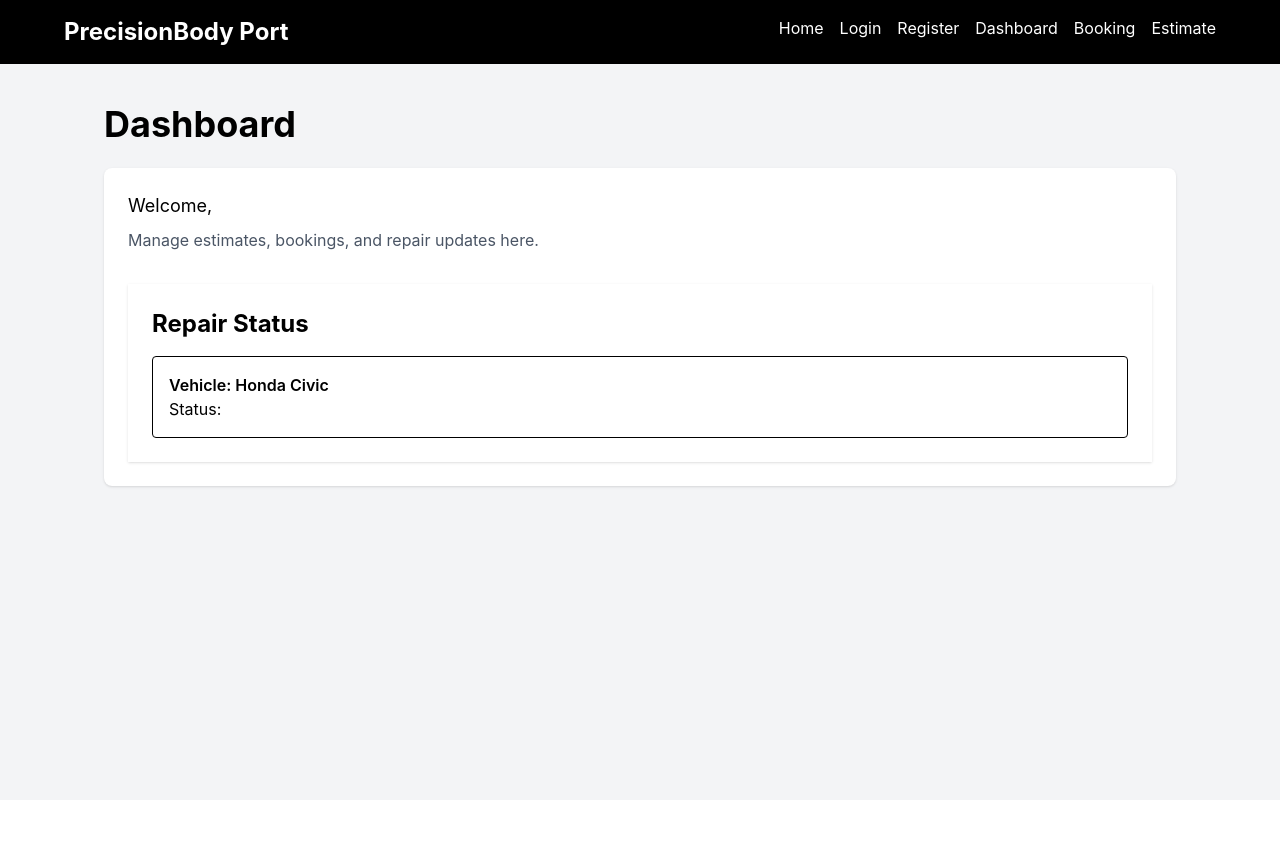
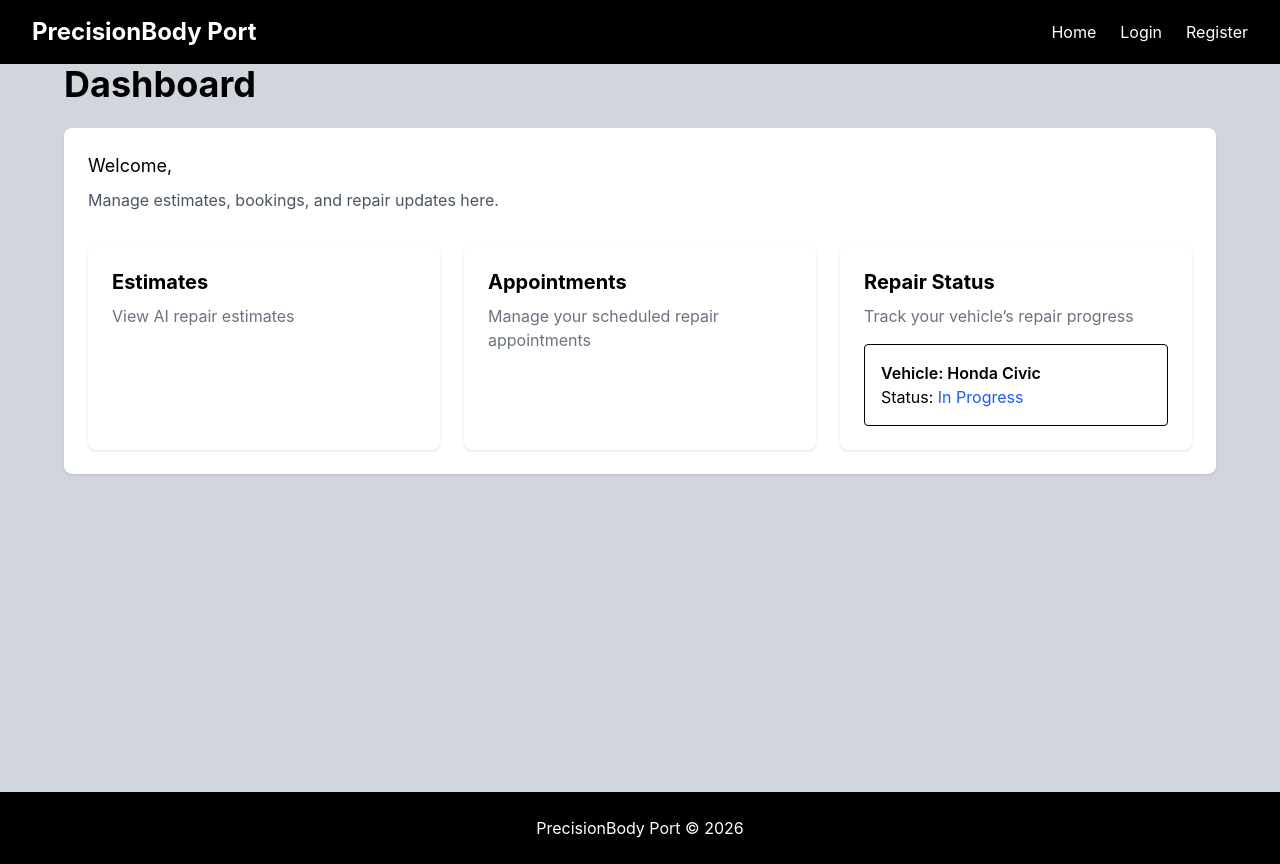
Before and after one commit to evanscatelynn02/precisionbody-port, a React (Vite) app in the folder client/: page /dashboard in a window 1280 px wide. Before the commit the page ends 800 px from the top, so only its background shows below. Built offline with nearby package versions, Linux system fonts and the light colour scheme.

Commit message:
Polish UI and validate full workflows

```diff
--- a/client/src/components/Navbar.jsx
+++ b/client/src/components/Navbar.jsx
@@ -1,32 +1,50 @@
-import { Link } from "react-router-dom";
+import { Link, useNavigate } from "react-router-dom";
 import { useContext } from "react";
 import { AuthContext } from "../context/AuthContext";
 
 function Navbar() {
-  const { user } = useContext(AuthContext);
+  const { user, logout } = useContext(AuthContext);
+
+  const navigate = useNavigate();
+
+  const handleLogout = () => {
+    logout();
+    navigate("/login");
+  };
 
   return (
-    <nav className="bg-black text-white p-4">
-      <div className="max-w-6xl mx-auto flex justify-between">
+    <nav className="bg-black text-white px-8 p-4">
+      <div className="max-w-7xl mx-auto flex justify-between items-center">
+
         <h1 className="text-2xl font-bold">
           PrecisionBody Port
         </h1>
 
-        <div className="space-x-4">
+        <div className="flex gap-6">
           <Link to="/">Home</Link>
-          <Link to="/login">Login</Link>
-          <Link to="/register">Register</Link>
-          <Link to="/dashboard">Dashboard</Link>
-          <Link to="/booking">Booking</Link>
-          <Link to="/estimate">Estimate</Link>
 
-          {
-           user?.role === "admin" && (
-           <Link to="/admin">
-              Admin
-              </Link>
-           )
-          }
+          {!user && (
+            <>
+              <Link to="/login">Login</Link>
+              <Link to="/register">Register</Link>
+            </>
+          )}
+
+          {user && (
+            <>
+              <Link to="/dashboard">Dashboard</Link>
+              <Link to="/booking">Booking</Link>
+              <Link to="/estimate">Estimate</Link>
+
+              {user?.role === "admin" && (
+                <Link to="/admin">Admin</Link>
+              )}
+
+              <button onClick={handleLogout} className="text-red-400">
+                Logout
+              </button>
+            </>
+          )}
 
         </div>
       </div>
--- a/client/src/pages/AdminAppointmentsPage.jsx
+++ b/client/src/pages/AdminAppointmentsPage.jsx
@@ -1,53 +1,41 @@
 function AdminAppointmentsPage() {
+  return (
+    <div className="min-h-screen bg-gray-300 flex flex-col justify-between">
+      <div className="max-w-6xl mx-auto">
 
-  return (
-    <div className="max-w-6xl mx-auto p-10">
-
-      <h1 className="text-4xl font-bold mb-8">
+        <h1 className="text-3xl md:text-4xl font-bold mb-8">
           Manage Appointments
         </h1>
 
-      <div className="bg-white shadow rounded-lg p-6">
+        <div className="bg-white shadow rounded-lg p-4 md:p-6 overflow-x-auto">
 
-        <table className="w-full">
-
+          <table className="w-full min-w-[500px]">
             <thead>
               <tr className="border-b">
-              <th className="text-left py-3">
-                Customer
-              </th>
-
-              <th className="text-left py-3">
-                Date
-              </th>
-
-              <th className="text-left py-3">
-                Status
-              </th>
+                <th className="text-left py-3">Customer</th>
+                <th className="text-left py-3">Date</th>
+                <th className="text-left py-3">Status</th>
               </tr>
             </thead>
 
             <tbody>
-
               <tr>
-              <td className="py-4">
-                Demo Customer
-              </td>
-
-              <td>
-                May 20
-              </td>
-
-              <td>
-                Scheduled
-              </td>
+                <td className="py-4">Demo Customer</td>
+                <td>May 20</td>
+                <td>Scheduled</td>
               </tr>
-
             </tbody>
-
           </table>
 
         </div>
+
+      </div>
+
+      <footer className="bg-black text-white text-center py-6 mt-20">
+        <p>
+            PrecisionBody Port © 2026
+        </p>
+      </footer>
 
     </div>
   );
--- a/client/src/pages/AdminDashboardPage.jsx
+++ b/client/src/pages/AdminDashboardPage.jsx
@@ -1,69 +1,52 @@
 import { useContext } from "react";
-
 import { AuthContext } from "../context/AuthContext";
 
 function AdminDashboardPage() {
-
   const { user } = useContext(AuthContext);
 
   return (
-    <div className="max-w-7xl mx-auto p-10">
+    <div className="min-h-screen bg-gray-300 flex flex-col justify-between">
+      <div className="max-w-7xl mx-auto">
 
-      <h1 className="text-4xl font-bold mb-8">
-        Admin Dashboard
-      </h1>
+        <h1 className="text-3xl md:text-4xl font-bold mb-8">
+          Admin Dashboard
+        </h1>
 
-      <div className="grid md:grid-cols-3 gap-6">
+        <div className="grid grid-cols-1 md:grid-cols-3 gap-4 md:gap-6">
 
-        <div className="bg-white shadow rounded-lg p-6">
-          <h2 className="text-2xl font-bold mb-2">
-            Appointments
-          </h2>
+          <div className="bg-white shadow rounded-lg p-4 md:p-6">
+            <h2 className="text-xl md:text-2xl font-bold mb-2">Appointments</h2>
+            <p>Manage incoming bookings</p>
+          </div>
 
-          <p>
-            Manage incoming bookings
-          </p>
+          <div className="bg-white shadow rounded-lg p-4 md:p-6">
+            <h2 className="text-xl md:text-2xl font-bold mb-2">Estimates</h2>
+            <p>Review AI repair estimates</p>
+          </div>
+
+          <div className="bg-white shadow rounded-lg p-4 md:p-6">
+            <h2 className="text-xl md:text-2xl font-bold mb-2">Customers</h2>
+            <p>Manage registered users</p>
+          </div>
+
         </div>
 
-        <div className="bg-white shadow rounded-lg p-6">
-          <h2 className="text-2xl font-bold mb-2">
-            Estimates
-          </h2>
+        <div className="mt-10 bg-white shadow rounded-lg p-4 md:p-6">
+          <h2 className="text-xl md:text-2xl font-bold mb-4">Logged In Admin</h2>
 
-          <p>
-            Review AI repair estimates
-          </p>
-        </div>
-
-        <div className="bg-white shadow rounded-lg p-6">
-          <h2 className="text-2xl font-bold mb-2">
-            Customers
-          </h2>
-
-          <p>
-            Manage registered users
+          <p>{user?.firstName}</p>
+          <p className="text-gray-500">
+            Role: {user?.role}
           </p>
         </div>
 
       </div>
 
-      <div className="mt-10 bg-white shadow rounded-lg p-6">
-
-        <h2 className="text-2xl font-bold mb-4">
-          Logged In Admin
-        </h2>
-
+      <footer className="bg-black text-white text-center py-6 mt-20">
         <p>
-          {user?.firstName}
+            PrecisionBody Port © 2026
         </p>
-
-        <p className="text-gray-500">
-          Role:
-          {" "}
-          {user?.role}
-        </p>
-
-      </div>
+      </footer>
 
     </div>
   );
--- a/client/src/pages/BookingPage.jsx
+++ b/client/src/pages/BookingPage.jsx
@@ -3,43 +3,33 @@ import API from "../services/api";
 import { AuthContext } from "../context/AuthContext";
 
 function BookingPage() {
-
   const [loading, setLoading] = useState(false);
-
   const { user } = useContext(AuthContext);
 
-  const [appointmentDate, setAppointmentDate] =
-    useState("");
-
+  const [appointmentDate, setAppointmentDate] = useState("");
   const [notes, setNotes] = useState("");
 
   const handleSubmit = async (e) => {
     e.preventDefault();
 
+    if (!appointmentDate) {
+      alert("Please select an appointment date and time");
+      return;
+    }
+
     setLoading(true);
 
     try {
-
       await API.post(
         "/appointments",
-        {
-          appointmentDate,
-          notes,
-        },
-        {
-          headers: {
-            Authorization:
-              `Bearer ${user.token}`,
-          },
-        }
+        { appointmentDate, notes },
+        { headers: { Authorization: `Bearer ${user.token}` } }
       );
 
       alert("Appointment booked");
 
     } catch (error) {
-
       console.error(error);
-
       alert("Booking failed");
     } finally {
       setLoading(false);
@@ -47,34 +37,31 @@ function BookingPage() {
   };
 
   return (
-    <div className="max-w-2xl mx-auto p-10">
+    <div className="min-h-screen bg-gray-300 flex flex-col justify-between">
+      <div className="max-w-2xl mx-auto">
 
-      <h1 className="text-4xl font-bold mb-6">
+        <h1 className="text-3xl md:text-4xl font-bold mb-6">
           Book Appointment
         </h1>
 
         <form
           onSubmit={handleSubmit}
-        className="bg-white p-6 rounded-lg shadow"
+          className="bg-white p-4 md:p-6 rounded-lg shadow"
         >
 
           <input
             type="datetime-local"
-          className="w-full border p-4 rounded mb-4"
+            className="w-full border p-3 rounded mb-4"
             value={appointmentDate}
-          onChange={(e) =>
-            setAppointmentDate(e.target.value)
-          }
+            onChange={(e) => setAppointmentDate(e.target.value)}
           />
 
           <textarea
             rows="4"
             placeholder="Additional notes..."
-          className="w-full border p-4 rounded mb-4"
+            className="w-full border p-3 rounded mb-4"
             value={notes}
-          onChange={(e) =>
-            setNotes(e.target.value)
-          }
+            onChange={(e) => setNotes(e.target.value)}
           />
 
           <button
@@ -83,10 +70,18 @@ function BookingPage() {
               loading ? "bg-gray-500" : "bg-black"
             }`}
           >
-        {loading ? "Loading..." : "Book Appointment"}
+            {loading ? "Processing..." : "Book Appointment"}
           </button>
 
         </form>
+
+      </div>
+
+      <footer className="bg-black text-white text-center py-6 mt-20">
+        <p>
+            PrecisionBody Port © 2026
+        </p>
+      </footer>
 
     </div>
   );
--- a/client/src/pages/DashboardPage.jsx
+++ b/client/src/pages/DashboardPage.jsx
@@ -1,57 +1,68 @@
 import { useContext } from "react";
-
 import { AuthContext } from "../context/AuthContext";
 
 function DashboardPage() {
-
   const { user } = useContext(AuthContext);
 
   return (
-    <div className="max-w-6xl mx-auto p-10">
+    <div className="min-h-screen bg-gray-300 flex flex-col justify-between">
+      <div className="max-w-6xl mx-auto">
 
-      <h1 className="text-4xl font-bold mb-6">
-        Dashboard
-      </h1>
+        <h1 className="text-3xl md:text-4xl font-bold mb-6">Dashboard</h1>
 
-      <div className="bg-white p-6 rounded-lg shadow">
+        <div className="bg-white p-4 md:p-6 rounded-lg shadow">
+          <p className="text-lg">Welcome, {user?.name}</p>
 
-        <p className="text-lg">
-          Welcome,
-          {" "}
-          {user?.name}
-        </p>
+          <p className="text-gray-600 mt-2">
+            Manage estimates, bookings, and repair updates here.
+          </p>
 
-        <p className="text-gray-600 mt-2">
-          Manage estimates, bookings,
-          and repair updates here.
-        </p>
+          {/* ⭐ Dashboard Cards */}
+          <div className="grid grid-cols-1 md:grid-cols-3 gap-4 md:gap-6 mt-8">
 
-        <div className="bg-white p-6 rounded-1g shadow mt-8">
+            {/* Estimates Card */}
+            <div className="bg-white shadow rounded-lg p-4 md:p-6">
+              <h2 className="text-lg md:text-xl font-bold">Estimates</h2>
+              <p className="text-gray-500 mt-2">
+                View AI repair estimates
+              </p>
+            </div>
 
-          <h2 className="text-2xl font-bold mb-4">
-            Repair Status
-          </h2>
+            {/* Appointments Card */}
+            <div className="bg-white shadow rounded-lg p-4 md:p-6">
+              <h2 className="text-lg md:text-xl font-bold">Appointments</h2>
+              <p className="text-gray-500 mt-2">
+                Manage your scheduled repair appointments
+              </p>
+            </div>
 
-          <div className="border rounded p-4">
+            {/* Repair Status Card */}
+            <div className="bg-white shadow rounded-lg p-4 md:p-6">
+              <h2 className="text-lg md:text-xl font-bold">Repair Status</h2>
+              <p className="text-gray-500 mt-2">
+                Track your vehicle’s repair progress
+              </p>
 
-            <p className="font-semibold">
-              Vehicle:
-              {" "}
-              Honda Civic
-            </p>
-
-            <p>
-              Status:
-              {" "}
-              <span className="text-blue-600">
-              </span>
-            </p>
+              {/* Example Status Box */}
+              <div className="border rounded p-4 mt-4">
+                <p className="font-semibold">Vehicle: Honda Civic</p>
+                <p>
+                  Status:{" "}
+                  <span className="text-blue-600">In Progress</span>
+                </p>
+              </div>
+            </div>
 
           </div>
-
         </div>
 
       </div>
+
+      <footer className="bg-black text-white text-center py-6 mt-20">
+        <p>
+            PrecisionBody Port © 2026
+        </p>
+      </footer>
 
     </div>
   );
--- a/client/src/pages/EstimatePage.jsx
+++ b/client/src/pages/EstimatePage.jsx
@@ -3,42 +3,33 @@ import API from "../services/api";
 import { AuthContext } from "../context/AuthContext";
 
 function EstimatePage() {
-
   const [loading, setLoading] = useState(false);
-
   const { user } = useContext(AuthContext);
 
-  const [damageDescription, setDamageDescription] =
-    useState("");
-
+  const [damageDescription, setDamageDescription] = useState("");
   const [estimate, setEstimate] = useState(null);
 
   const handleSubmit = async (e) => {
     e.preventDefault();
 
+    if (!damageDescription.trim()) {
+      alert("Please describe the vehicle damage");
+      return;
+    }
+
     setLoading(true);
 
     try {
-
       const response = await API.post(
         "/estimates",
-        {
-          damageDescription,
-        },
-        {
-          headers: {
-            Authorization:
-              `Bearer ${user.token}`,
-          },
-        }
+        { damageDescription },
+        { headers: { Authorization: `Bearer ${user.token}` } }
       );
 
       setEstimate(response.data);
 
     } catch (error) {
-
       console.error(error);
-
       alert("Estimate failed");
     } finally {
       setLoading(false);
@@ -46,25 +37,24 @@ function EstimatePage() {
   };
 
   return (
-    <div className="max-w-3xl mx-auto p-10">
+    <div className="min-h-screen bg-gray-300 flex flex-col justify-between">
+      <div className="max-w-3xl mx-auto">
 
-      <h1 className="text-4xl font-bold mb-6">
+        <h1 className="text-3xl md:text-4xl font-bold mb-6">
           AI Damage Estimate
         </h1>
 
         <form
           onSubmit={handleSubmit}
-        className="bg-white p-6 rounded-lg shadow"
+          className="bg-white p-4 md:p-6 rounded-lg shadow"
         >
 
           <textarea
             rows="6"
             placeholder="Describe vehicle damage..."
-          className="w-full border p-4 rounded mb-4"
+            className="w-full border p-3 rounded mb-4"
             value={damageDescription}
-          onChange={(e) =>
-            setDamageDescription(e.target.value)
-          }
+            onChange={(e) => setDamageDescription(e.target.value)}
           />
 
           <button
@@ -73,16 +63,15 @@ function EstimatePage() {
               loading ? "bg-gray-500" : "bg-black"
             }`}
           >
-        {loading ? "Loading..." : "Generate Estimate"}
+            {loading ? "Processing..." : "Generate Estimate"}
           </button>
 
         </form>
 
         {estimate && (
+          <div className="bg-white p-4 md:p-6 rounded-lg shadow mt-8">
 
-        <div className="bg-white p-6 rounded-lg shadow mt-8">
-
-          <h2 className="text-2xl font-bold mb-4">
+            <h2 className="text-xl md:text-2xl font-bold mb-4">
               AI Estimate Result
             </h2>
 
@@ -91,15 +80,21 @@ function EstimatePage() {
             </p>
 
             <p className="font-bold text-xl">
-            Estimated Cost:
-            {" "}
-            ${estimate.aiEstimateAmount}
+              Estimated Cost: ${estimate.aiEstimateAmount}
             </p>
 
           </div>
         )}
 
       </div>
+
+      <footer className="bg-black text-white text-center py-6 mt-20">
+        <p>
+            PrecisionBody Port © 2026
+        </p>
+      </footer>
+
+    </div>
   );
 }
 
--- a/client/src/pages/HomePage.jsx
+++ b/client/src/pages/HomePage.jsx
@@ -1,19 +1,32 @@
+import { Link } from "react-router-dom";
+
 function HomePage() {
   return (
-    <div className="max-w-6xl mx-auto px-6 py-20">
+    <div className="min-h-screen bg-gray-300 flex flex-col justify-between">
+      <div className="max-w-6xl mx-auto">
 
-      <div className="text-center">
-
-        <h1 className="text-5xl font-bold mb-6">
-          AI-Powered Auto Body Repair Booking
+        <h1 className="text-4xl md:text-6xl font-bold mb-6">
+          Smart Auto Body Repair Booking
         </h1>
 
-        <p className="text-xl text-gray-600">
-          Get instant repair estimates and book
-          appointments online with PrecisionBody Port.
+        <p className="text-lg md:text-xl text-gray-700 mb-8">
+          AI-powered repair estimates and appointment scheduling for modern auto body shops.
         </p>
 
+        <Link
+          to="/estimate"
+          className="bg-black text-white px-6 md:px-8 py-3 md:py-4 rounded-lg text-lg font-semibold"
+        >
+          Get Estimate
+        </Link>
+
       </div>
+
+      <footer className="bg-black text-white text-center py-6 mt-20">
+        <p>
+            PrecisionBody Port © 2026
+        </p>
+      </footer>
 
     </div>
   );
--- a/client/src/pages/LoginPage.jsx
+++ b/client/src/pages/LoginPage.jsx
@@ -6,7 +6,6 @@ import { AuthContext } from "../context/AuthContext";
 function LoginPage() {
 
   const navigate = useNavigate();
-
   const { login } = useContext(AuthContext);
 
   const [loading, setLoading] = useState(false);
@@ -26,27 +25,24 @@ function LoginPage() {
   const handleSubmit = async (e) => {
     e.preventDefault();
 
+    const { email, password } = formData;
+
+    if (!email || !password) {
+      alert("Please fill in all fields");
+      return;
+    }
+
     setLoading(true);
 
     try {
-
-      const response = await API.post(
-        "/auth/login",
-        formData
-      );
-
-      console.log(response.data);
+      const response = await API.post("/auth/login", formData);
 
       login(response.data);
-
       alert("Login successful");
-
       navigate("/dashboard");
 
     } catch (error) {
-
       console.error(error);
-
       alert("Login failed");
     } finally {
       setLoading(false);
@@ -54,11 +50,10 @@ function LoginPage() {
   };
 
   return (
-    <div className="max-w-md mx-auto mt-20 bg-white p-8 rounded-lg shadow">
+    <div className="min-h-screen bg-gray-300 p-4 flex flex-col justify-between">
+      <div className="max-w-md mx-auto bg-white p-6 md:p-8 rounded-lg shadow w-full">
 
-      <h1 className="text-3xl font-bold mb-6">
-        Login
-      </h1>
+        <h1 className="text-3xl md:text-4xl font-bold mb-6">Login</h1>
 
         <form onSubmit={handleSubmit}>
 
@@ -66,7 +61,7 @@ function LoginPage() {
             type="email"
             name="email"
             placeholder="Email"
-          className="w-full border p-3 mb-4 rounded"
+            className="w-full border p-3 rounded mb-4"
             onChange={handleChange}
           />
 
@@ -74,7 +69,7 @@ function LoginPage() {
             type="password"
             name="password"
             placeholder="Password"
-          className="w-full border p-3 mb-4 rounded"
+            className="w-full border p-3 rounded mb-4"
             onChange={handleChange}
           />
 
@@ -84,10 +79,18 @@ function LoginPage() {
               loading ? "bg-gray-500" : "bg-black"
             }`}
           >
-        {loading ? "Loading..." : "Login"}
+            {loading ? "Processing..." : "Login"}
           </button>
 
         </form>
+      </div>
+
+      <footer className="bg-black text-white text-center py-6 mt-20">
+        <p>
+            PrecisionBody Port © 2026
+        </p>
+      </footer>
+
     </div>
   );
 }
--- a/client/src/pages/RegisterPage.jsx
+++ b/client/src/pages/RegisterPage.jsx
@@ -23,23 +23,23 @@ function RegisterPage() {
   const handleSubmit = async (e) => {
     e.preventDefault();
 
+    const { firstName, lastName, email, password, phoneNumber } = formData;
+
+    if (!firstName || !lastName || !email || !password || !phoneNumber) {
+      alert("Please fill in all fields");
+      return;
+    }
+
     setLoading(true);
 
     try {
-
-      const response = await API.post(
-        "/auth/register",
-        formData
-      );
+      const response = await API.post("/auth/register", formData);
 
       alert("Registration successful");
-
       console.log(response.data);
 
     } catch (error) {
-
       console.error(error);
-
       alert("Registration failed");
     } finally {
       setLoading(false);
@@ -47,11 +47,10 @@ function RegisterPage() {
   };
 
   return (
-    <div className="max-w-md mx-auto mt-20 bg-white p-8 rounded-lg shadow">
+    <div className="min-h-screen bg-gray-300 flex flex-col justify-between">
+      <div className="max-w-md mx-auto bg-white p-6 md:p-8 rounded-lg shadow w-full">
 
-      <h1 className="text-3xl font-bold mb-6">
-        Register
-      </h1>
+        <h1 className="text-3xl md:text-4xl font-bold mb-6">Register</h1>
 
         <form onSubmit={handleSubmit}>
 
@@ -59,7 +58,7 @@ function RegisterPage() {
             type="text"
             name="firstName"
             placeholder="First Name"
-          className="w-full border p-3 mb-4 rounded"
+            className="w-full border p-3 rounded mb-4"
             onChange={handleChange}
           />
 
@@ -67,7 +66,7 @@ function RegisterPage() {
             type="text"
             name="lastName"
             placeholder="Last Name"
-          className="w-full border p-3 mb-4 rounded"
+            className="w-full border p-3 rounded mb-4"
             onChange={handleChange}
           />
 
@@ -75,7 +74,7 @@ function RegisterPage() {
             type="email"
             name="email"
             placeholder="Email"
-          className="w-full border p-3 mb-4 rounded"
+            className="w-full border p-3 rounded mb-4"
             onChange={handleChange}
           />
 
@@ -83,7 +82,7 @@ function RegisterPage() {
             type="password"
             name="password"
             placeholder="Password"
-          className="w-full border p-3 mb-4 rounded"
+            className="w-full border p-3 rounded mb-4"
             onChange={handleChange}
           />
 
@@ -91,7 +90,7 @@ function RegisterPage() {
             type="text"
             name="phoneNumber"
             placeholder="Phone Number"
-          className="w-full border p-3 mb-4 rounded"
+            className="w-full border p-3 rounded mb-4"
             onChange={handleChange}
           />
 
@@ -101,11 +100,18 @@ function RegisterPage() {
               loading ? "bg-gray-500" : "bg-black"
             }`}
           >
-        {loading ? "Loading..." : "Register"}
+            {loading ? "Processing..." : "Register"}
           </button>
 
+        </form>
+      </div>
 
-      </form>
+      <footer className="bg-black text-white text-center py-6 mt-20">
+        <p>
+            PrecisionBody Port © 2026
+        </p>
+      </footer>
+
     </div>
   );
 }
```
Lines whose indentation alone changed are shown as unchanged.
